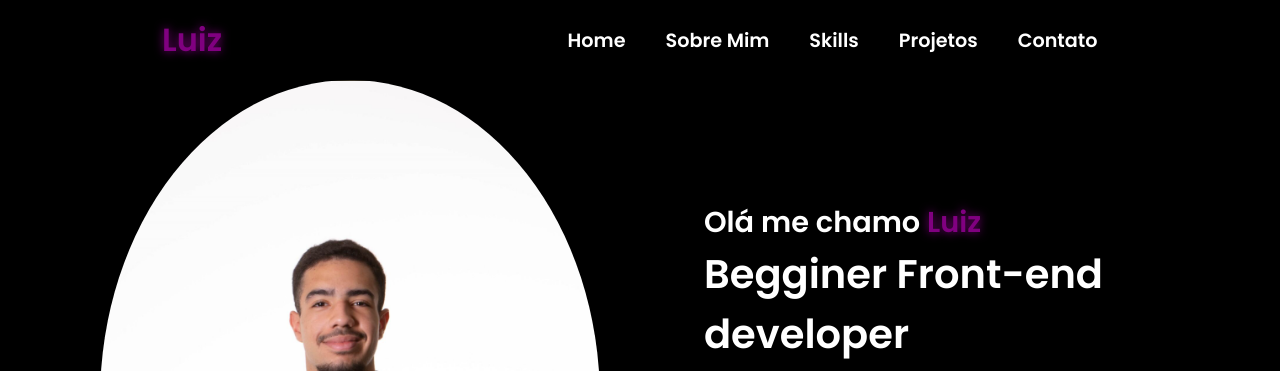
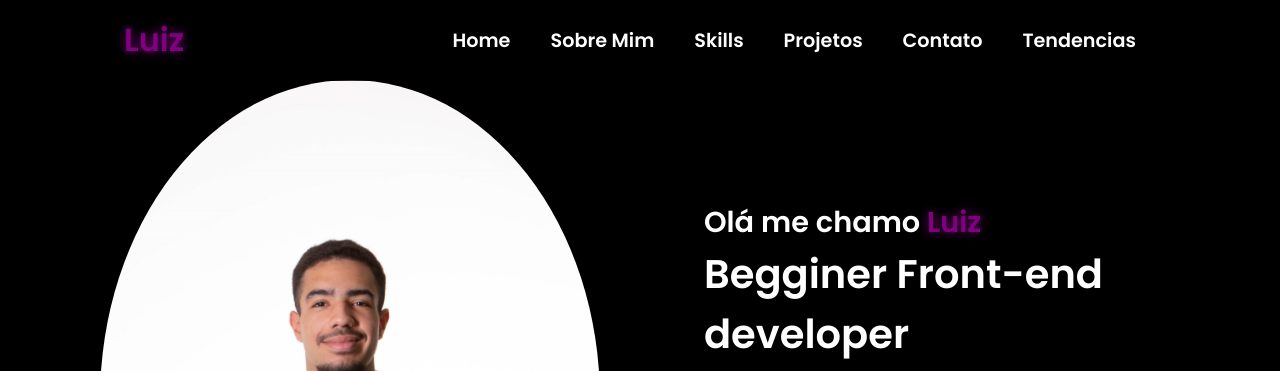
Before and after one commit to LGdds/New-Portf-lio, a plain HTML site: page index.html in a window 1280 px wide. Shown: the top 371 px of the page. Drawn offline with nearby package versions, Linux system fonts and the light colour scheme.

Commit message:
comitado

```diff
--- a/index.html
+++ b/index.html
@@ -20,6 +20,7 @@
                 <div class="link" data-aos="fade-up " data-aos-duration="1500" data-aos-delay="300"><a href="#">Skills</a></div>
                 <div class="link" data-aos="fade-up " data-aos-duration="1500" data-aos-delay="400"><a href="#">Projetos</a></div>
                 <div class="link" data-aos="fade-up " data-aos-duration="1500" data-aos-delay="500"><a href="#">Contato</a></div>
+                <div class="link" data-aos="fade-up " data-aos-duration="1500" data-aos-delay="500"><a href="#">Tendencias</a></div>
             </div>
             <i class="fa-solid fa-bars hamburg" onclick="hamburg()"></i>
         </div>
@@ -30,7 +31,7 @@
                     <a href="#">Skills</a>
                     <a href="#">Projetos</a>
                     <a href="#">Contato</a>
-                    <a href="#">Tendenciasgit init</a>
+                    <a href="#">Tendencias</a>
                     <i class="fa-solid fa-xmark cancel" onclick="cancel()"></i>
                 </div>
             </div>
```
